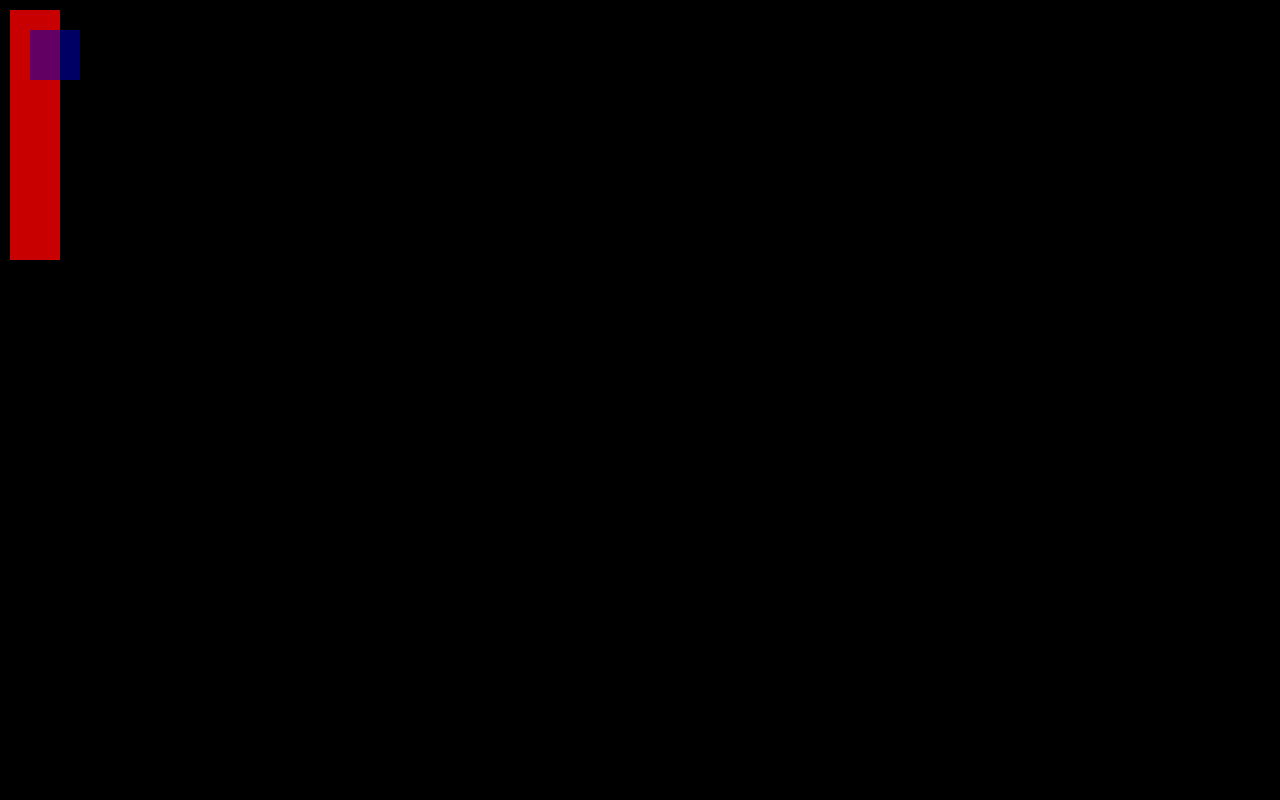
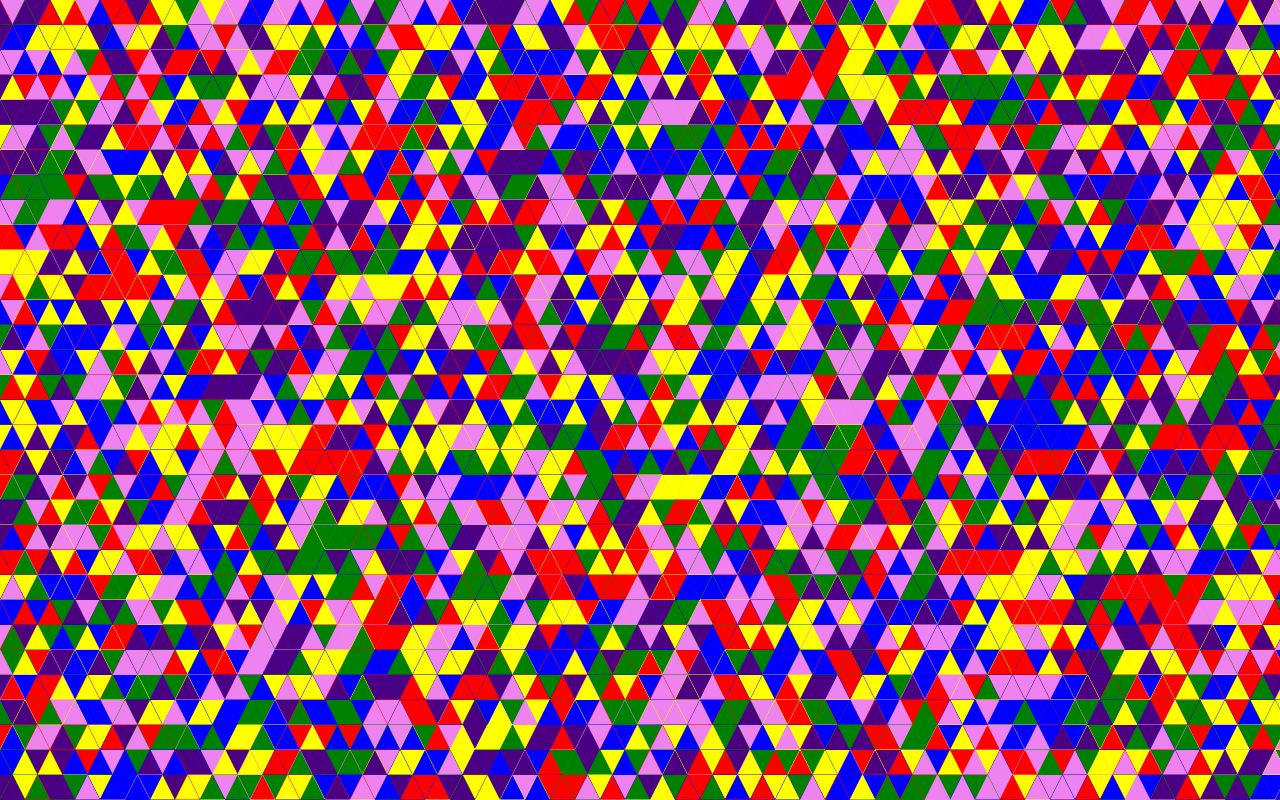
Before and after one commit to ppak10-archives/profile, a website built with webpack: page public/index.html in a window 1280 px wide. Built offline with nearby package versions, Linux system fonts and the light colour scheme; some packages are replaced by stand-ins of ours.

Commit message:
Adds triangular shape background

```diff
--- a/src/index.js
+++ b/src/index.js
@@ -6,17 +6,53 @@
 // Styles
 import 'styles/main.less';
 
+// Constants
+const EDGE_LENGTH = 25;
+const COLORS = ['red', 'oragne', 'yellow', 'green', 'blue', 'indigo', 'violet'];
+
+const drawTriangle = (canvas, x, y, orientation) => {
+  let yCoefficient = 1;
+  if (orientation === 'up') {
+    yCoefficient = -1;
+  } else if (orientation === 'down') {
+    yCoefficient = 1;
+  }
+  const ctx = canvas.getContext('2d');
+  ctx.beginPath();
+  ctx.moveTo(x, y);
+  ctx.lineTo(x + EDGE_LENGTH, y);
+  ctx.lineTo(x + EDGE_LENGTH / 2, y + yCoefficient * EDGE_LENGTH);
+  ctx.lineTo(x, y);
+  ctx.closePath();
+  ctx.lineWidth = 1;
+  ctx.strokeStyle = COLORS[Math.floor(Math.random() * COLORS.length)];
+  ctx.stroke();
+  ctx.fillStyle = COLORS[Math.floor(Math.random() * COLORS.length)];
+  ctx.fill();
+};
+
 const intialize = () => {
   const canvas = document.getElementById('background');
   canvas.width = window.innerWidth;
   canvas.height = window.innerHeight;
 
+  const I_MAX = window.innerWidth / EDGE_LENGTH + 1;
+  const J_MAX = window.innerHeight / EDGE_LENGTH + 1;
+
   if (canvas.getContext) {
-    const ctx = canvas.getContext('2d');
-    ctx.fillStyle = 'rgb(200, 0, 0)';
-    ctx.fillRect(10, 10, 50, 250);
-    ctx.fillStyle = 'rgba(0, 0, 200, 0.5)';
-    ctx.fillRect(30, 30, 50, 50);
+    for (let j = 0; j < J_MAX; j++) {
+      for (let i = 0; i < I_MAX; i++) {
+        // Triangles for row A
+        const xRowA = i * EDGE_LENGTH - (EDGE_LENGTH / 2) * (j % 2);
+        const yRowA = j * EDGE_LENGTH;
+        drawTriangle(canvas, xRowA, yRowA, 'down');
+
+        // Triangles for row B
+        const xRowB = i * EDGE_LENGTH - EDGE_LENGTH / 2 ** ((j + 1) % 2);
+        const yRowB = (j + 1) * EDGE_LENGTH;
+        drawTriangle(canvas, xRowB, yRowB, 'up');
+      }
+    }
   }
 };
 
--- a/src/styles/main.less
+++ b/src/styles/main.less
@@ -12,5 +12,5 @@ body {
   flex: 1;
   height: 100%;
   width: 100%;
-  background-color: black;
+  // background-color: black;
 }
```
